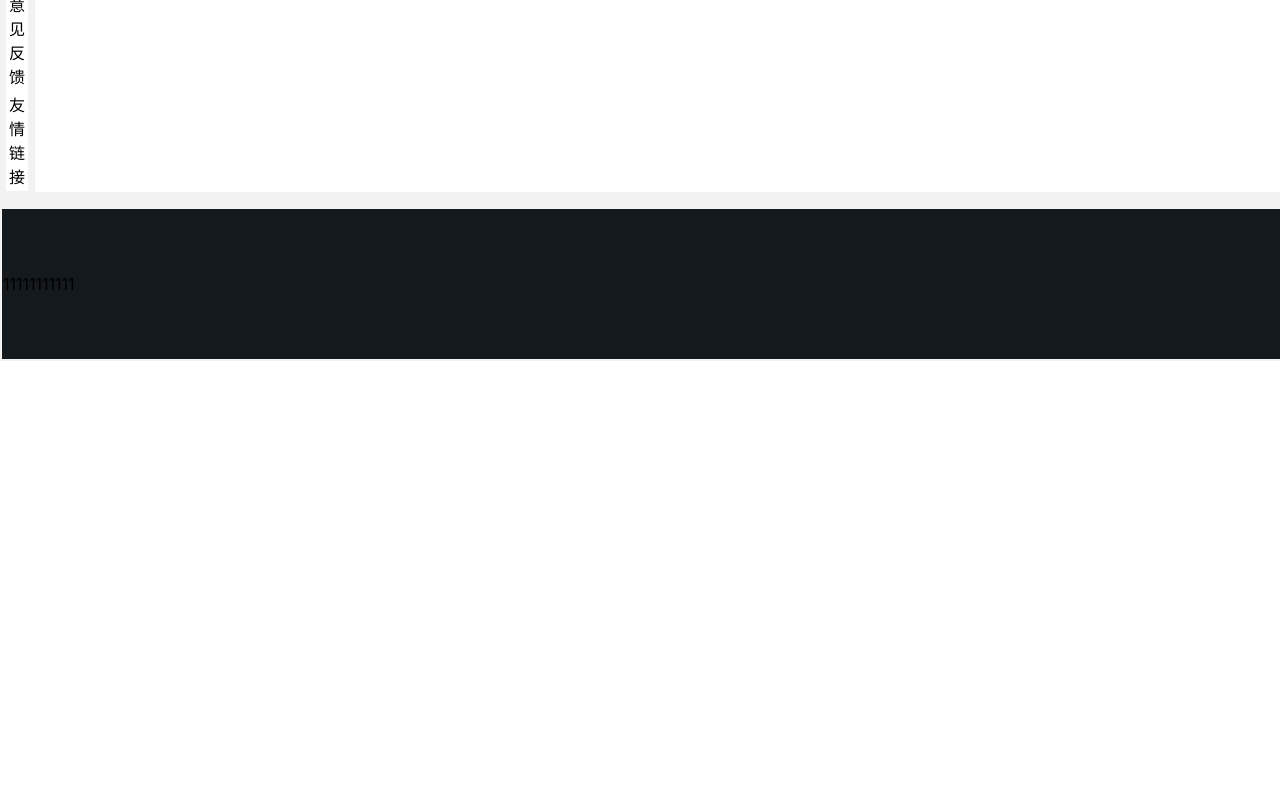
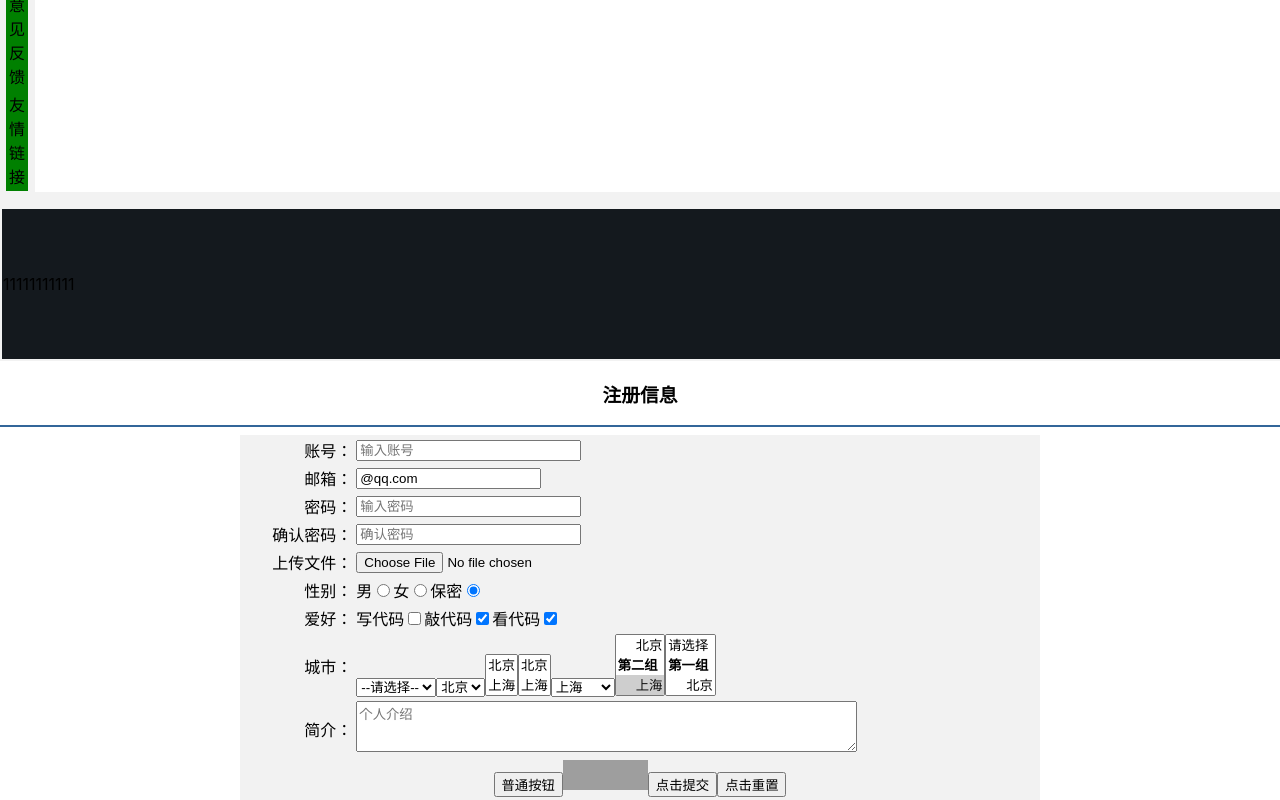
Before and after one commit to jerry117/react-task, a React (Create React App) app: page / in a window 1280 px wide. Shown: the part 3032-3832 px from the top of the page. Before the commit the page ends 3393 px from the top, so only its background shows below. Built offline with nearby package versions, Linux system fonts and the light colour scheme; data requests are answered from the project's data file; grey boxes are pictures that could not be loaded; the HTML template or start-up script is replaced by a standard one.

Commit message:
表单结构和元素

```diff
--- a/src/App.js
+++ b/src/App.js
@@ -405,39 +405,39 @@ const App = () => {
               <table align="center" width="1024px">
                 <tr>
                   <td width="240px" valign="top">
-                    <table width="100%" bgcolor="#ffffff">
+                    <table width="100%" bgcolor="green">
                       <tr>
-                        <td align="center" height="60px">
+                        <td align="center" height="60px" width="100px">
                           关于我们
                         </td>
                       </tr>
                       <tr>
-                        <td align="center" height="60px">
+                        <td align="center" height="60px" width="100px">
                           团队介绍
                         </td>
                       </tr>
                       <tr>
-                        <td align="center" height="60px">
+                        <td align="center" height="60px" width="100px">
                           人才招聘
                         </td>
                       </tr>
                       <tr>
-                        <td align="center" height="60px">
+                        <td align="center" height="60px" width="100px">
                           联系我们
                         </td>
                       </tr>
                       <tr>
-                        <td align="center" height="60px">
+                        <td align="center" height="60px" width="100px">
                           常见问题
                         </td>
                       </tr>
                       <tr>
-                        <td align="center" height="60px">
+                        <td align="center" height="60px" width="100px">
                           意见反馈
                         </td>
                       </tr>
                       <tr>
-                        <td align="center" height="60px">
+                        <td align="center" height="60px" width="100px">
                           友情链接
                         </td>
                       </tr>
@@ -499,6 +499,232 @@ const App = () => {
           </tr>
         </table>
       </div>
+      <div>
+        {/* form标签中，以下标签实现表单元素添加
+    　　<input>：表单单行输入标签
+    　　<select>：菜单和列表标签
+    　　<option>：菜单和列表项目标签
+    　　<textarea>：文本域标签
+    　　<optgroup>：菜单和列表项目分组标签 */}
+
+        {/* form标签 可用属性：
+          action：提交表单发送数据的地址
+      　　method：请求方式，get、post
+      　　name：表单的名称
+      　　target：在何处打开action url，_blank、_self、_parent、_top
+      　　enctype：表单数据类型的编码，content type */}
+        <h3 align="center">注册信息</h3>
+        <hr color="#336699" />
+        <form
+          action="/test/api"
+          method="post"
+          name=""
+          target="_blank"
+          enctype="application/x-www-form-urlencode"
+        >
+          {/* type属性类型：
+        　　text：文字域
+        　　password：密码域
+        　　file：文件域
+        　　checkbox：复选域
+        　　radio：单选域
+        　　button：按钮
+        　　submit：提交按钮
+        　　reset：重置按钮
+        　　hidden：隐藏域
+        　　image：图像域 */}
+
+          {/* input属性：
+      　　name：文字域的名称
+      　　maxlength：指用户输入的最大字符长度
+      　　size：指文本框的宽度，以字符个数为单位，文本框的缺省值宽度是20个字符
+      　　value：值文本框的默认值
+      　　placeholder：规定用户填写输入字段的提示  */}
+
+          {/* select可用属性：
+        　　name：设置下拉菜单和列表的名称
+        　　multiple：设置可选择多个项
+        　　size：设置列表中可见选项的数目
+    option可用属性：
+        　　selected：设置选项初始选中状态
+        　　value：定义送往服务器的选项值 */}
+
+          {/* textarea可用属性：
+        　　name：设置文本域的名称
+        　　placeholder：设置描述文本域预期值的简单提示
+        　　rows：设置文本区内的可见行数
+        　　cols：设置文本区内的可见宽度 */}
+          <table align="center" bgcolor="#f2f2f2" width="800px">
+            <tr>
+              <td align="right">账号：</td>
+              <td align=" left">
+                <input
+                  type="text"
+                  name="username"
+                  size="25"
+                  maxlength="6"
+                  placeholder="输入账号"
+                />
+              </td>
+            </tr>
+            <tr>
+              <td align="right">邮箱：</td>
+              <td align="left">
+                <input type="text" name="email" value="@qq.com" />
+              </td>
+            </tr>
+            <tr>
+              <td align="right">密码：</td>
+              <td align="left">
+                <input
+                  type="password"
+                  name="password"
+                  size="25"
+                  maxlength="6"
+                  placeholder="输入密码"
+                />
+              </td>
+            </tr>
+            <tr>
+              <td align="right">确认密码：</td>
+              <td align="left">
+                <input
+                  type="password"
+                  name="pwd_confirm"
+                  size="25"
+                  maxlength="6"
+                  placeholder="确认密码"
+                />
+              </td>
+            </tr>
+            <tr>
+              <td align="right">上传文件：</td>
+              <td align="left">
+                <input type="file" name="file" />
+              </td>
+            </tr>
+            <tr>
+              <td align="right">性别：</td>
+              <td align="left">
+                男<input type="radio" name="sex" value="man" />
+                女<input type="radio" name="sex" value="woman" />
+                保密
+                <input type="radio" name="sex" value="bm" checked />
+              </td>
+            </tr>
+            <tr>
+              <td align="right">爱好：</td>
+              <td align="left">
+                写代码
+                <input type="checkbox" name="ck" value="1" />
+                敲代码
+                <input type="checkbox" name="ck" value="2" checked />
+                看代码
+                <input type="checkbox" name="ck" value="3" checked />
+              </td>
+            </tr>
+            <tr>
+              <td align="right">城市：</td>
+              <td align="left">
+                <select name="city">
+                  <option value="">--请选择--</option>
+                  <option value="北京">北京</option>
+                  <option value="上海">上海</option>
+                  <option value="广州">广州</option>
+                </select>
+
+                <select name="city1">
+                  <option value="北京" selected>
+                    北京
+                  </option>
+                  <option value="上海">上海</option>
+                  <option value="广州">广州</option>
+                </select>
+
+                <select name="city2" size="2">
+                  <option value="北京">北京</option>
+                  <option value="上海">上海</option>
+                  <option value="广州">广州</option>
+                </select>
+
+                <select name="city3" size="2" multiple>
+                  <option value="北京">北京</option>
+                  <option value="上海">上海</option>
+                  <option value="广州">广州</option>
+                </select>
+
+                <select name="city4">
+                  <option value="">请选择</option>
+                  <optgroup label="第一组">
+                    <option value="北京">北京</option>
+                  </optgroup>
+                  <optgroup label="第二组">
+                    <option value="上海" selected>
+                      上海
+                    </option>
+                    <option value="广州">广州</option>
+                  </optgroup>
+                </select>
+
+                <select name="city5" size="3">
+                  <option value="">请选择</option>
+                  <optgroup label="第一组">
+                    <option value="北京">北京</option>
+                  </optgroup>
+                  <optgroup label="第二组">
+                    <option value="上海" selected>
+                      上海
+                    </option>
+                    <option value="广州">广州</option>
+                  </optgroup>
+                </select>
+
+                <select name="city6" size="3" multiple>
+                  <option value="">请选择</option>
+                  <optgroup label="第一组">
+                    <option value="北京">北京</option>
+                  </optgroup>
+                  <optgroup label="第二组">
+                    <option value="上海">上海</option>
+                    <option value="广州">广州</option>
+                  </optgroup>
+                </select>
+              </td>
+            </tr>
+            <tr>
+              <td align="right">简介：</td>
+              <td align="left">
+                <textarea
+                  name="jj"
+                  id=""
+                  cols="60"
+                  rows="3"
+                  placeholder="个人介绍"
+                ></textarea>
+              </td>
+            </tr>
+            <tr>
+              <td colspan="2" align="center">
+                <input type="button" value="普通按钮" />
+                <input
+                  type="image"
+                  alt="nihao"
+                  value="图像域按钮"
+                  src="./截图.png"
+                  width="85px"
+                  height="30px"
+                />
+                <input type="submit" value="点击提交" />
+                <input type="reset" value="点击重置" />
+                <input
+                  type="hidden"
+                  value="此input标签不会展示到页面，但是真实存在的"
+                />
+              </td>
+            </tr>
+          </table>
+        </form>
+      </div>
     </div>
   );
 };
```
